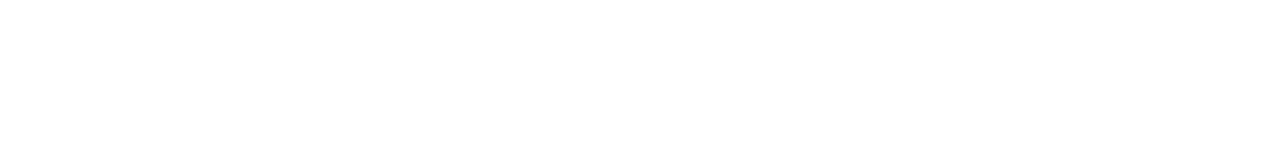
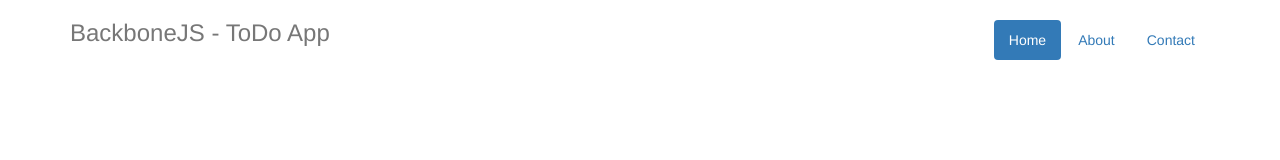
Before and after one commit to pfryga/backbone-todo-app, a website: page client/index.html in a window 1280 px wide. Drawn offline with nearby package versions, Linux system fonts and the light colour scheme.

Commit message:
twitter bootstrap

```diff
--- a/bower.json
+++ b/bower.json
@@ -21,6 +21,7 @@
   ],
   "dependencies": {
     "backbone": "~1.1.2",
-    "underscore": "~1.7.0"
+    "underscore": "~1.7.0",
+    "bootstrap": "~3.2.0"
   }
 }
--- a/client/index.html
+++ b/client/index.html
@@ -3,8 +3,21 @@
 <head>
     <meta charset="UTF-8">
     <title>BackboneJS - ToDo App</title>
+    <link rel="stylesheet" href="js/node_modules/bower_components/bootstrap/dist/css/bootstrap.min.css">
 </head>
 <body>
+
+    <div class="container">
+        <div class="header">
+            <ul class="nav nav-pills pull-right">
+                <li class="active"><a href="#">Home</a></li>
+                <li><a href="#">About</a></li>
+                <li><a href="#">Contact</a></li>
+            </ul>
+            <h3 class="text-muted">BackboneJS - ToDo App</h3>
+        </div>
+    </div>
+
     <script src="js/node_modules/bower_components/underscore/underscore-min.js"></script>
     <script src="js/node_modules/bower_components/backbone/backbone.js"></script>
     <script src="js/todo.js"></script>
```
